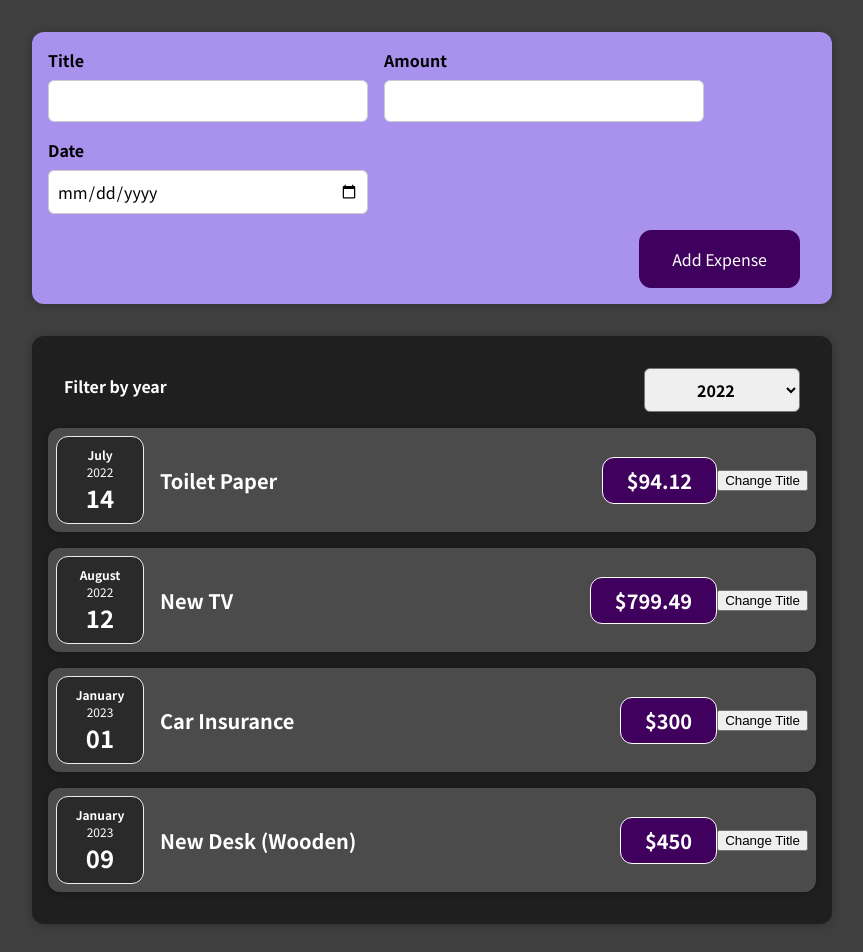
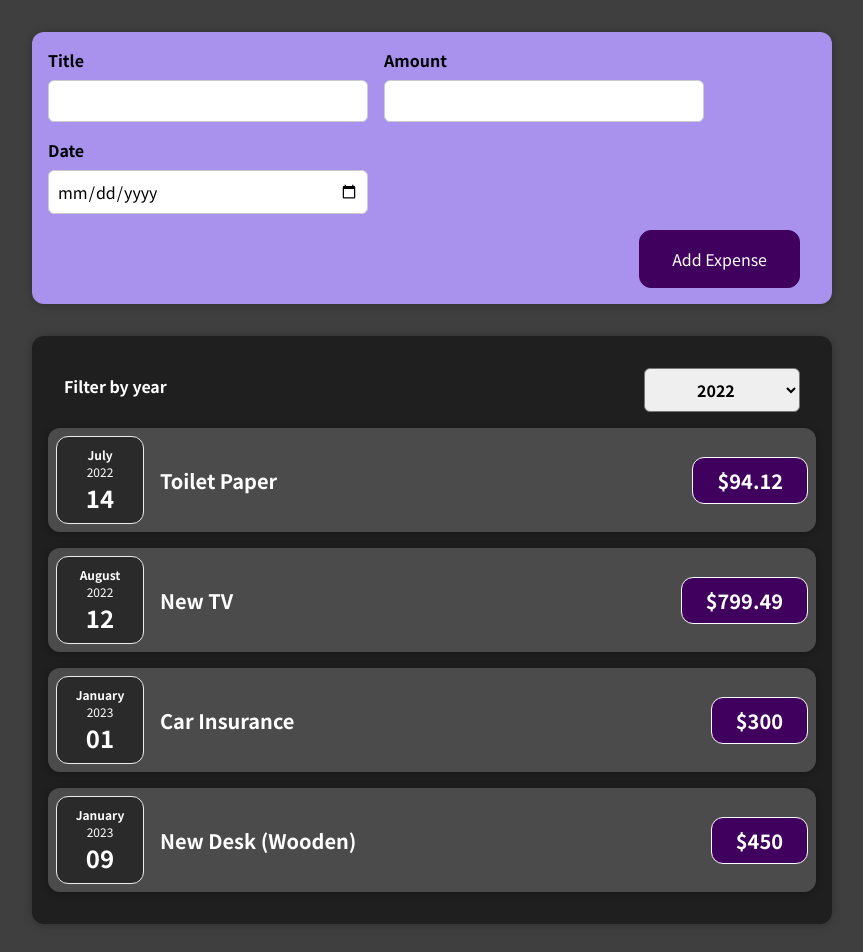
Before and after one commit to Crimca/react-first-project, a React (Create React App) app: page / in a window 1280 px wide. Shown: the top 952 px of the page, without its empty margins (208-1071 px from the left). Built offline with nearby package versions, Linux system fonts and the light colour scheme.

Commit message:
13: Datan renderöinti dynaamisesti (map-metodi)

```diff
--- a/src/components/Expenses/ExpenseItem.js
+++ b/src/components/Expenses/ExpenseItem.js
@@ -1,25 +1,17 @@
-import React, { useState } from 'react';
+import React from 'react';
 import ExpenseDate from './ExpenseDate';
 import Card from '../UI/Card';
 import './ExpenseItem.css';
 
 const ExpenseItem = (props) => {
 
-    const [title, setTitle] = useState(props.title);
-
-    const clickHandler = () => {
-        setTitle('Updated!');
-        console.log(title);
-    };
-
-    return (
+     return (
         <Card className="expense-item">
             <ExpenseDate date={props.date} />
             <div className="expense-item__description">
-                <h2>{title}</h2>
+                <h2>{props.title}</h2>
                 <div className="expense-item__price">${props.amount}</div>
             </div>
-            <button onClick={clickHandler}>Change Title</button>
             </Card>
     );
 }
--- a/src/components/Expenses/Expenses.js
+++ b/src/components/Expenses/Expenses.js
@@ -17,26 +17,13 @@
       return (
         <Card className="expenses">
           <ExpensesFilter selected={filteredYear} onChangeFilter={filterChangeHandler}/>
+      {props.items.map((expense) => (
       <ExpenseItem
-            title={props.items[0].title}
-            amount={props.items[0].amount}
-            date={props.items[0].date}
+            title={expense.title}
+            amount={expense.amount}
+            date={expense.date}
       />
-      <ExpenseItem
-            title={props.items[1].title}
-            amount={props.items[1].amount}
-            date={props.items[1].date}
-      />
-      <ExpenseItem
-            title={props.items[2].title}
-            amount={props.items[2].amount}
-            date={props.items[2].date}
-      />
-      <ExpenseItem
-            title={props.items[3].title}
-            amount={props.items[3].amount}
-            date={props.items[3].date}
-      />
+      ))}
  </Card>
     );
 }
```
